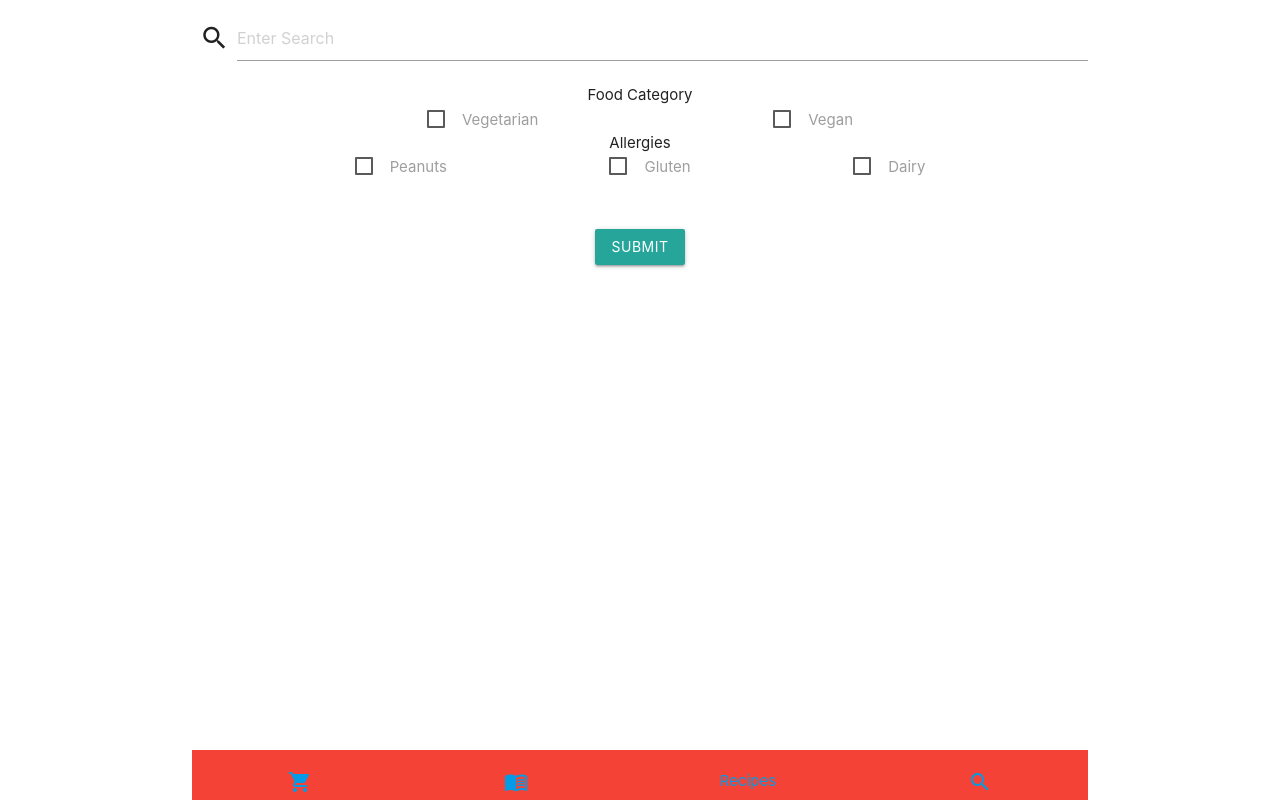
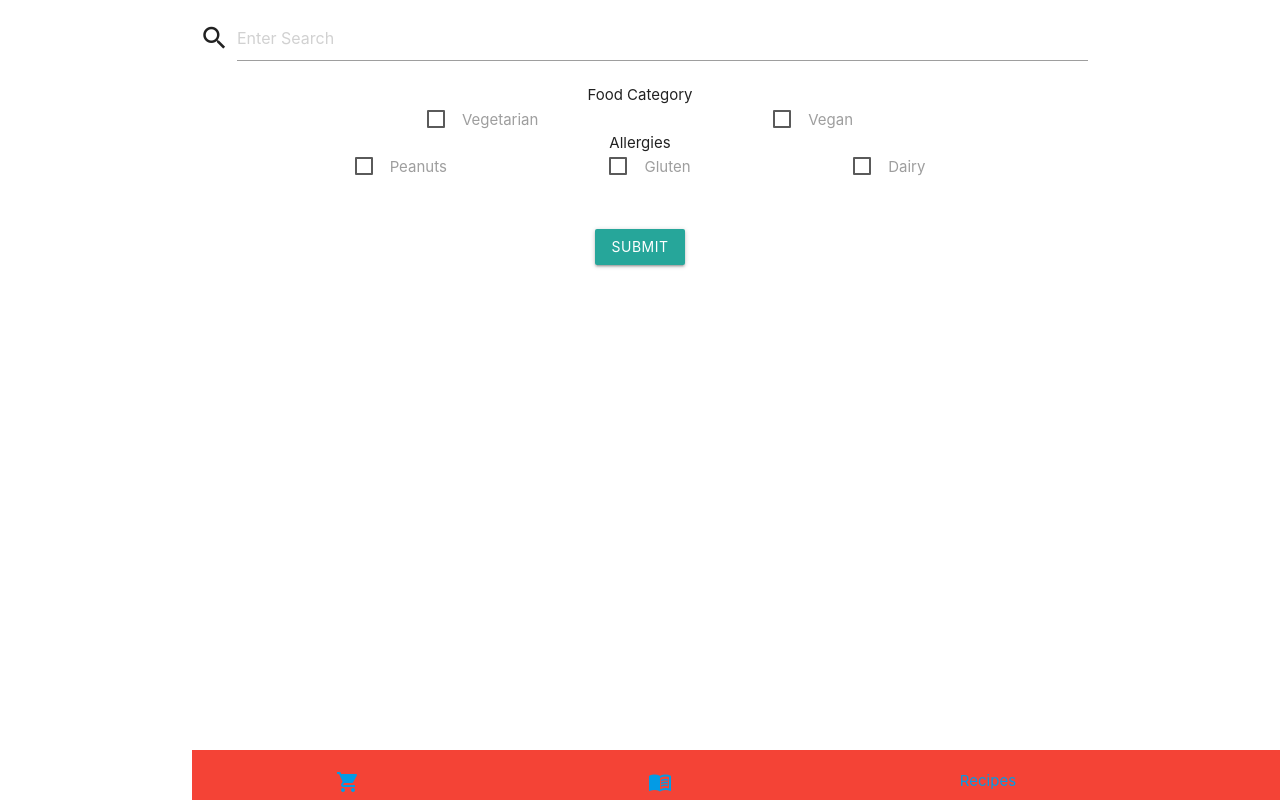
Before and after one commit to sahibak/Capstone, a React (Create React App) app in the folder client/: page /search in a window 1280 px wide. Built offline with nearby package versions, Linux system fonts and the light colour scheme.

Commit message:
footer adjusted

```diff
--- a/client/src/Components/footer/footer.js
+++ b/client/src/Components/footer/footer.js
@@ -5,7 +5,7 @@ import "./style.scss";
 export default class Footer extends React.Component{
     render(){
         return(
-            <footer className="page-footer container body red footer-links">
+            <footer className="page-footer body red footer-links">
                 {/* <article className="footer-links black"> */}
                     <Link to="/shoppingcart"><i className="material-icons prefix">shopping_cart</i></Link>
                     <Link to="/recipebook"><i className="material-icons prefix">menu_book</i></Link>
```
